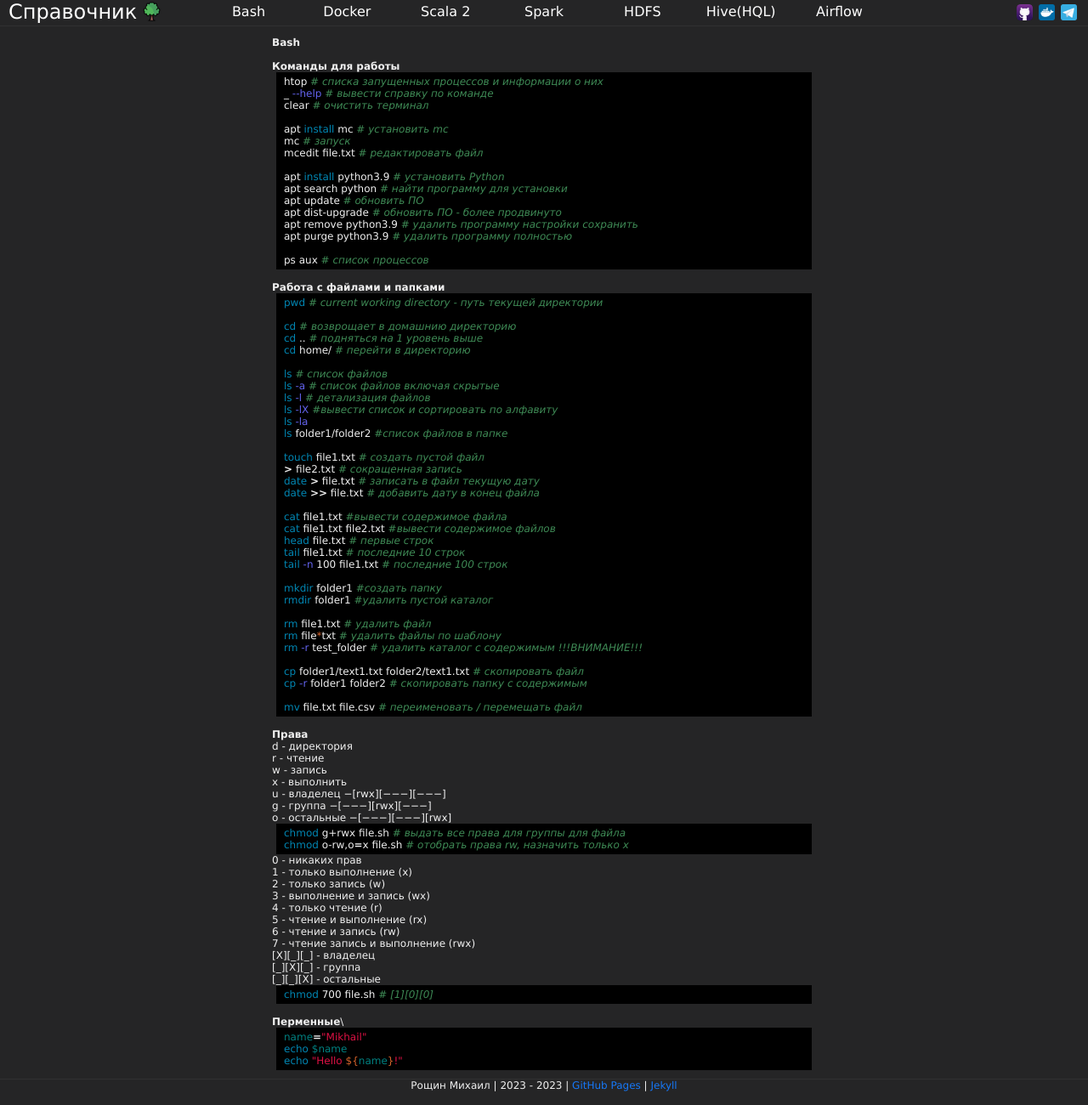
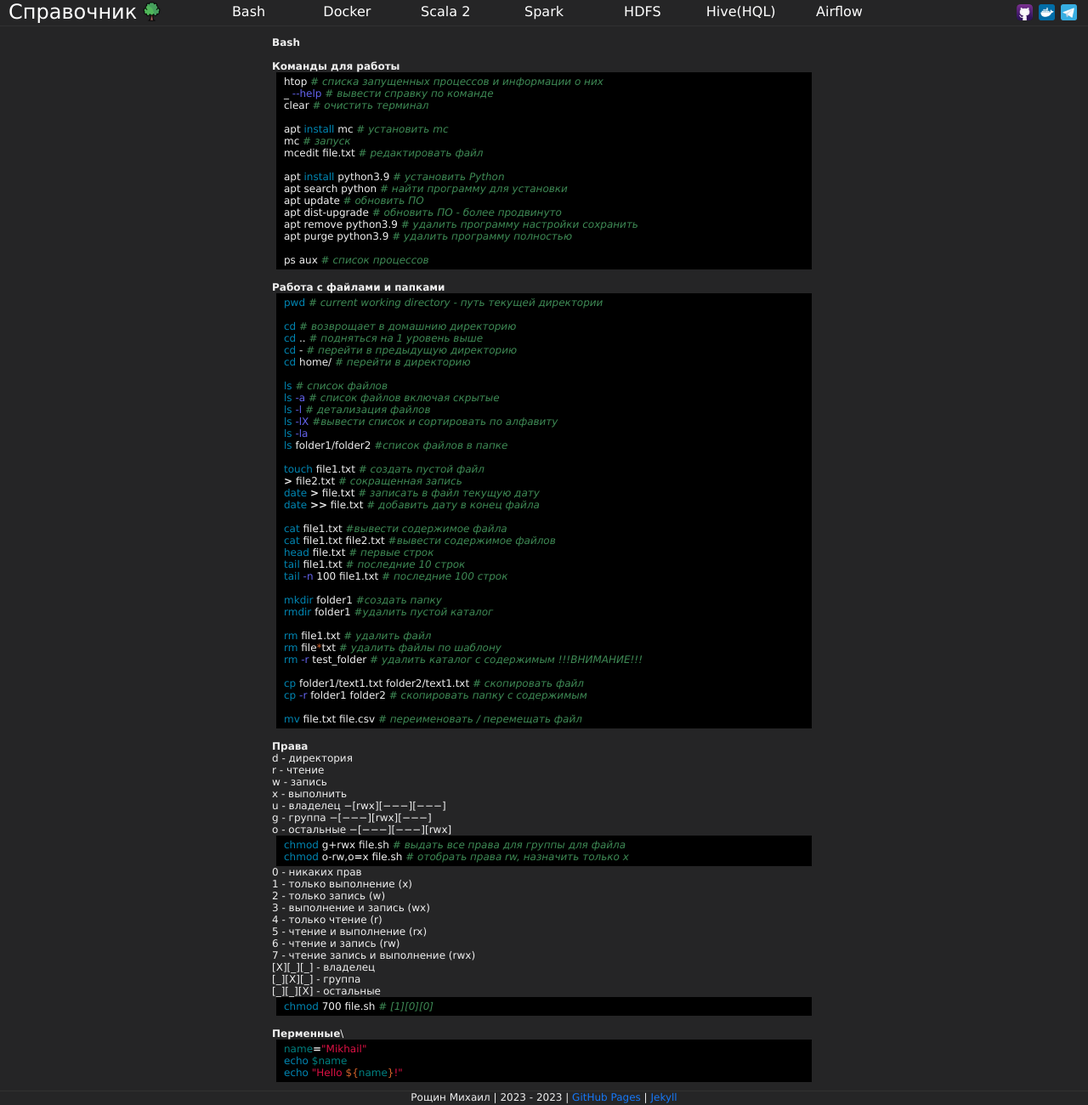
Before and after one commit to RoshchinMU/RoshchinMU.github.io, a Jekyll site: the page built from _posts/Bash/2000-01-01-main.md, in a window 1280 px wide. Shown: the whole page at 85% size. Built offline with Jekyll 4.4.1, drawn with Linux system fonts in a browser that asks for light colours.

Commit message:
2023-06-13

```diff
--- a/_posts/Bash/2000-01-01-main.md
+++ b/_posts/Bash/2000-01-01-main.md
@@ -30,6 +30,7 @@ pwd # current working directory - путь текущей директории
 
 cd # возврощает в домашнию директорию
 cd .. # подняться на 1 уровень выше
+cd - # перейти в предыдущую директорию
 cd home/ # перейти в директорию
 
 ls # список файлов
```
